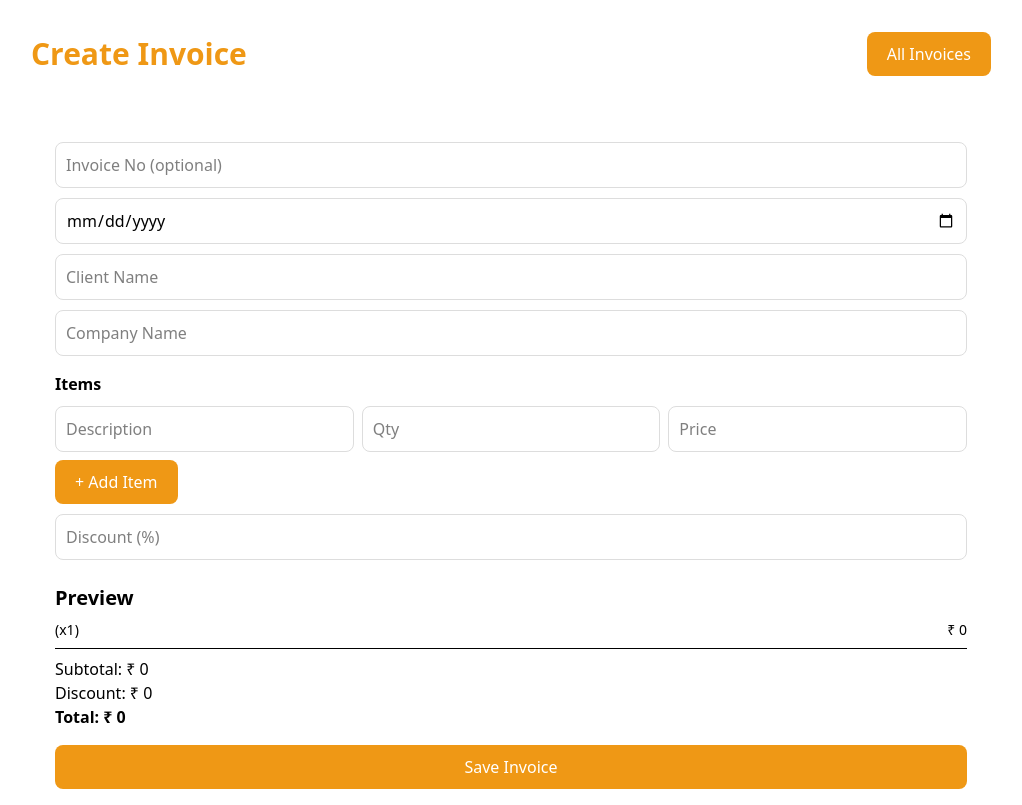
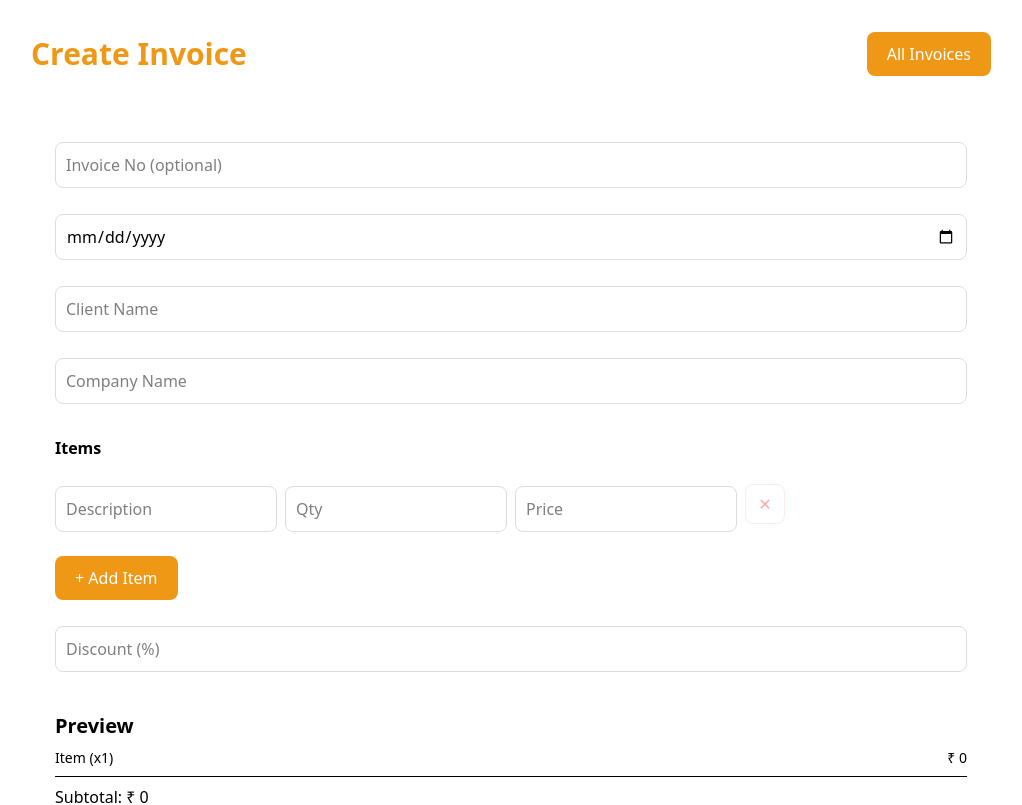
Before and after one commit to Beggarscorp/invoice-builder, a Next.js app: page / in a window 1280 px wide. Shown: the top 805 px of the page, without its empty margins (129-1151 px from the left). Built offline with nearby package versions, Linux system fonts and the light colour scheme.

Commit message:
update ui add item remove button

```diff
--- a/app/page.tsx
+++ b/app/page.tsx
@@ -15,6 +15,7 @@ export default function Home() {
     items: [{ description: "", quantity: 1, price: 0 }],
   });
 
+  // ➕ ADD ITEM
   const addItem = () => {
     setForm({
       ...form,
@@ -22,13 +23,22 @@ export default function Home() {
     });
   };
 
+  // ❌ REMOVE ITEM
+  const removeItem = (index: number) => {
+    if (form.items.length === 1) return; // prevent removing last item
+
+    const updated = form.items.filter((_, i) => i !== index);
+    setForm({ ...form, items: updated });
+  };
+
+  // ✏️ UPDATE ITEM
   const handleItemChange = (i: number, field: string, value: any) => {
     const items = [...form.items];
     items[i] = { ...items[i], [field]: value };
     setForm({ ...form, items });
   };
 
-  // CALCULATIONS
+  // 💰 CALCULATIONS
   const subtotal = form.items.reduce(
     (sum, item) => sum + item.quantity * item.price,
     0
@@ -37,7 +47,7 @@ export default function Home() {
   const discountAmount = (subtotal * form.discount) / 100;
   const finalTotal = subtotal - discountAmount;
 
-  // SUBMIT
+  // 🚀 SUBMIT
   const handleSubmit = async () => {
     try {
       const res = await fetch("/api/invoice", {
@@ -66,7 +76,7 @@ export default function Home() {
   return (
     <div className="p-8 max-w-5xl mx-auto space-y-8">
 
-      {/* 🔥 HEADER WITH BUTTON */}
+      {/* 🔥 HEADER */}
       <div className="flex justify-between items-center">
         <h1 className="text-3xl font-bold text-[#ef9815]">
           Create Invoice
@@ -80,8 +90,8 @@ export default function Home() {
         </button>
       </div>
 
-      {/* 🔥 FORM */}
-      <div className="card p-6">
+      {/* 🔥 FORM CARD */}
+      <div className="card p-6 space-y-4">
 
         <input
           placeholder="Invoice No (optional)"
@@ -107,10 +117,14 @@ export default function Home() {
           onChange={(e) => setForm({ ...form, companyName: e.target.value })}
         />
 
+        {/* 🧾 ITEMS */}
         <h2 className="font-bold mt-4">Items</h2>
 
         {form.items.map((item, i) => (
-          <div key={i} className="grid grid-cols-3 gap-2">
+          <div
+            key={i}
+            className="grid grid-cols-4 gap-2 items-center"
+          >
             <input
               placeholder="Description"
               className="input"
@@ -118,6 +132,7 @@ export default function Home() {
                 handleItemChange(i, "description", e.target.value)
               }
             />
+
             <input
               type="number"
               placeholder="Qty"
@@ -126,6 +141,7 @@ export default function Home() {
                 handleItemChange(i, "quantity", Number(e.target.value))
               }
             />
+
             <input
               type="number"
               placeholder="Price"
@@ -134,6 +150,15 @@ export default function Home() {
                 handleItemChange(i, "price", Number(e.target.value))
               }
             />
+
+            {/* ❌ REMOVE BUTTON */}
+            <button
+                onClick={() => removeItem(i)}
+                disabled={form.items.length === 1}
+                className="flex items-center justify-center w-10 h-10 rounded-lg border border-red-200 text-red-500 hover:bg-red-50 hover:border-red-400 transition disabled:opacity-40"
+              >
+                ✕
+              </button>
           </div>
         ))}
 
@@ -141,6 +166,7 @@ export default function Home() {
           + Add Item
         </button>
 
+        {/* 💸 DISCOUNT */}
         <input
           type="number"
           placeholder="Discount (%)"
@@ -150,14 +176,14 @@ export default function Home() {
           }
         />
 
-        {/* PREVIEW */}
+        {/* 📊 PREVIEW */}
         <div className="card mt-6">
           <h2 className="font-bold text-xl mb-2">Preview</h2>
 
           {form.items.map((item, i) => (
             <div key={i} className="flex justify-between text-sm">
               <span>
-                {item.description} (x{item.quantity})
+                {item.description || "Item"} (x{item.quantity})
               </span>
               <span>₹ {item.quantity * item.price}</span>
             </div>
@@ -167,9 +193,10 @@ export default function Home() {
 
           <p>Subtotal: ₹ {subtotal}</p>
           <p>Discount: ₹ {discountAmount}</p>
-          <p className="font-bold">Total: ₹ {finalTotal}</p>
+          <p className="font-bold text-lg">Total: ₹ {finalTotal}</p>
         </div>
 
+        {/* 🚀 SAVE BUTTON */}
         <button onClick={handleSubmit} className="btn-primary w-full mt-4">
           Save Invoice
         </button>
```
